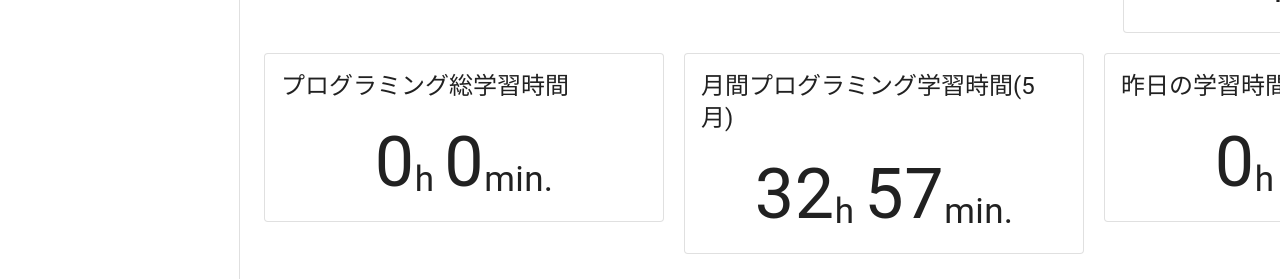
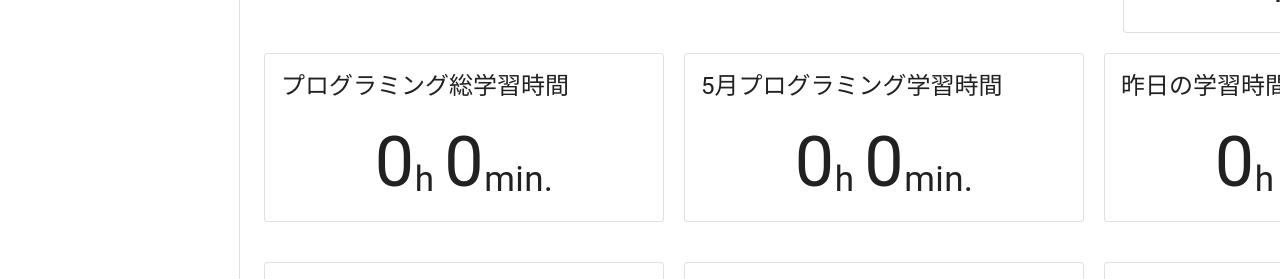
Before and after one commit to DICE-K22/study-time-react, a React (Create React App) app: page / in a window 1280 px wide. Shown: the part 224-503 px from the top of the page. Built offline with nearby package versions, Linux system fonts and the light colour scheme.

Commit message:
月間プログラミング学習時間の表示完了

```diff
--- a/src/components/Cards/MonthlyProgrammingStudyHours.tsx
+++ b/src/components/Cards/MonthlyProgrammingStudyHours.tsx
@@ -5,12 +5,18 @@ import CardActions from "@mui/material/CardActions";
 import CardContent from "@mui/material/CardContent";
 import Button from "@mui/material/Button";
 import Typography from "@mui/material/Typography";
+import { useStudyHours } from "../Contexts/StudyTimeContext";
+import { da } from "@faker-js/faker";
 
+export default function MonthlyProgrammingStudyHours() {
+  const { studyHourMonthly, studyMinMonthly } = useStudyHours();
+  const today = new Date();
+  const month = `${today.getMonth() + 1}月`;
   const card = (
     <React.Fragment>
       <CardContent>
         <Typography variant="h5" component="div">
-        月間プログラミング学習時間(5月)
+          {month}プログラミング学習時間
         </Typography>
         <Box
           display={"flex"}
@@ -19,13 +25,13 @@ const card = (
           paddingTop={"25px"}
         >
           <Typography variant="body1" fontSize={"70px"} lineHeight="1">
-          32
+            {studyHourMonthly}
           </Typography>
           <Typography fontSize={"35px"} lineHeight="1" marginRight={"10px"}>
             h
           </Typography>
           <Typography variant="body1" fontSize={"70px"} lineHeight="1">
-          57
+            {studyMinMonthly}
           </Typography>
           <Typography fontSize={"35px"} lineHeight="1">
             min.
@@ -35,7 +41,6 @@ const card = (
     </React.Fragment>
   );
 
-export default function MonthlyProgrammingStudyHours() {
   return (
     <Box sx={{ minWidth: 275 }}>
       <Card variant="outlined" sx={{ width: 400 }}>
--- a/src/components/Contexts/StudyTimeContext.tsx
+++ b/src/components/Contexts/StudyTimeContext.tsx
@@ -30,6 +30,8 @@ type StudyHoursContextType = {
   studyMinToday: number;
   studyHourYesterday: number;
   studyMinYesterday: number;
+  studyHourMonthly: number;
+  studyMinMonthly: number;
 };
 
 const StudyHoursContext = createContext<StudyHoursContextType | undefined>(
@@ -62,6 +64,8 @@ export const StudyHoursProvider: React.FC<StudyHoursProviderProps> = ({
   const [studyMinToday, setStudyMinToday] = useState(0);
   const [studyHourYesterday, setStudyHourYesterday] = useState(0);
   const [studyMinYesterday, setStudyMinYesterday] = useState(0);
+  const [studyHourMonthly, setStudyHourMonthly] = useState(0);
+  const [studyMinMonthly, setStudyMinMonthly] = useState(0);
 
   useEffect(() => {
     const totalHours = studyHours.reduce(
@@ -126,8 +130,33 @@ export const StudyHoursProvider: React.FC<StudyHoursProviderProps> = ({
       })
       .reduce((sum, current) => sum + parseFloat(current.studyMin), 0);
 
+    const monthlyHours = studyHours
+      .filter((entry) => {
+        const entryDate = new Date(entry.date);
+        return (
+          entryDate.getMonth() === today.getMonth() &&
+          entryDate.getFullYear() === today.getFullYear()
+        );
+      })
+      .reduce((sum, current) => sum + parseFloat(current.studyHour), 0);
+
+    let monthlyMins = studyHours
+      .filter((entry) => {
+        const entryDate = new Date(entry.date);
+        return (
+          entryDate.getMonth() === today.getMonth() &&
+          entryDate.getFullYear() === today.getFullYear()
+        );
+      })
+      .reduce((sum, current) => sum + parseFloat(current.studyMin), 0);
+
+    const monthlyAdditionalTime = Math.floor(monthlyMins / 60);
+    monthlyMins = monthlyMins % 60;
+
     setStudyHourYesterday(yesterdayHours);
     setStudyMinYesterday(yesterdayMins);
+    setStudyHourMonthly(monthlyAdditionalTime + monthlyHours);
+    setStudyMinMonthly(monthlyMins);
   }, [studyHours]);
 
   return (
@@ -149,6 +178,8 @@ export const StudyHoursProvider: React.FC<StudyHoursProviderProps> = ({
         studyMinToday,
         studyHourYesterday,
         studyMinYesterday,
+        studyHourMonthly,
+        studyMinMonthly,
       }}
     >
       {children}
```
Lines whose indentation alone changed are shown as unchanged.
